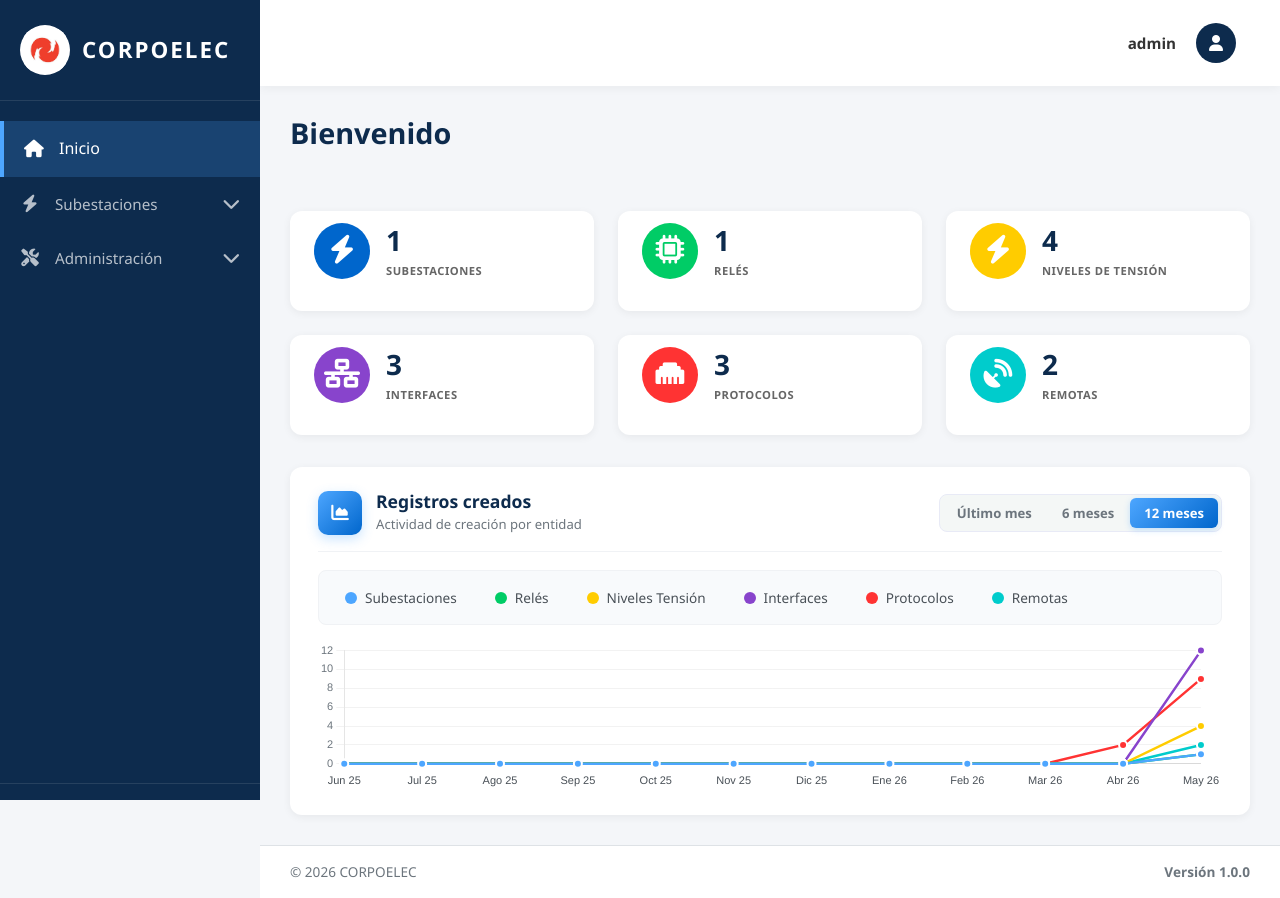
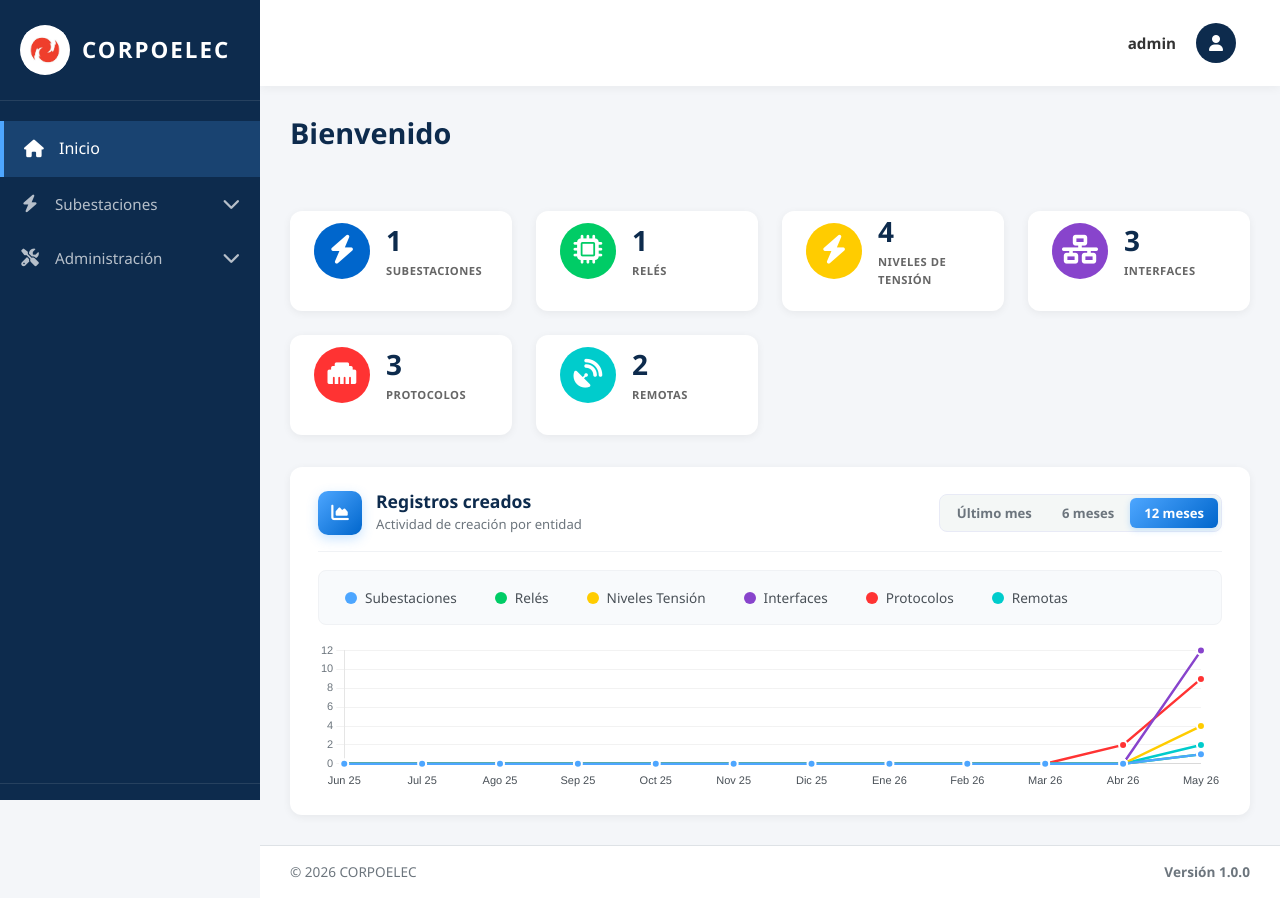
Before and after one commit to vidalyuriani15-hue/CORPOELEC-Pasantias, a Django app: page / in a window 1280 px wide. Run offline with Django 5.2, Linux system fonts and the light colour scheme; a user stored in the database is signed in; data comes from the database, SQL or seed files in the repository; both versions use the stored data as it was after the commit; data that the repository does not hold is empty.

Commit message:
style(layout): improve responsiveness and layout stability
Update CSS in base and index templates to enhance layout behavior across different screen sizes.

- Add `min-height: 100vh` to main containers to ensure full-page coverage.
- Implement `min-width: 0` and `overflow-x: hidden` on content areas to prevent horizontal scrolling issues.
- Adjust dashboard grid column minimum width and ensure full width utilization.
- Remove manual footer positioning logic in JavaScript to rely on CSS flow.

```diff
--- a/templates/base.html
+++ b/templates/base.html
@@ -611,6 +611,7 @@
        margin-left: 260px;
        display: flex;
        flex-direction: column;
+       min-height: 100vh;
        transition: margin-left 0.3s ease;
      }
 
@@ -776,6 +777,8 @@
      .content-area {
        flex: 1;
        padding: 30px;
+       min-width: 0;
+       overflow-x: hidden;
      }
 
      /* Sección de bienvenida */
@@ -1535,6 +1538,7 @@
        margin-left: 260px;
        display: flex;
        flex-direction: column;
+       min-height: 100vh;
        transition: margin-left 0.3s ease;
      }
 
@@ -2094,17 +2098,12 @@
       const sidebar = document.getElementById('sidebar');
       const mainContent = document.getElementById('mainContent');
       const backdrop = document.getElementById('sidebarBackdrop');
-      const footer = document.querySelector('.footer');
       if (window.innerWidth <= 768) {
         sidebar.classList.toggle('active');
         backdrop.classList.toggle('active');
       } else {
         sidebar.classList.toggle('collapsed');
         mainContent.classList.toggle('expanded');
-        // Ajustar footer según estado del sidebar
-        if (footer) {
-          footer.style.left = sidebar.classList.contains('collapsed') ? '90px' : '260px';
-        }
       }
       // Close dropdowns when sidebar collapses/expands
       if (!sidebar.classList.contains('collapsed') && window.innerWidth > 768) {
--- a/templates/index.html
+++ b/templates/index.html
@@ -125,9 +125,10 @@
 
 .dashboard-grid {
   display: grid;
-  grid-template-columns: repeat(auto-fit, minmax(260px, 1fr));
+  grid-template-columns: repeat(auto-fit, minmax(220px, 1fr));
   gap: 24px;
   margin-top: 10px;
+  width: 100%;
 }
 
 .dashboard-card {
@@ -143,6 +144,7 @@
   height: 100px;
   outline: none !important;
   border: none;
+  min-width: 0;
 }
 
 .dashboard-card:hover {
```
Also changed, not shown: db.sqlite3.
